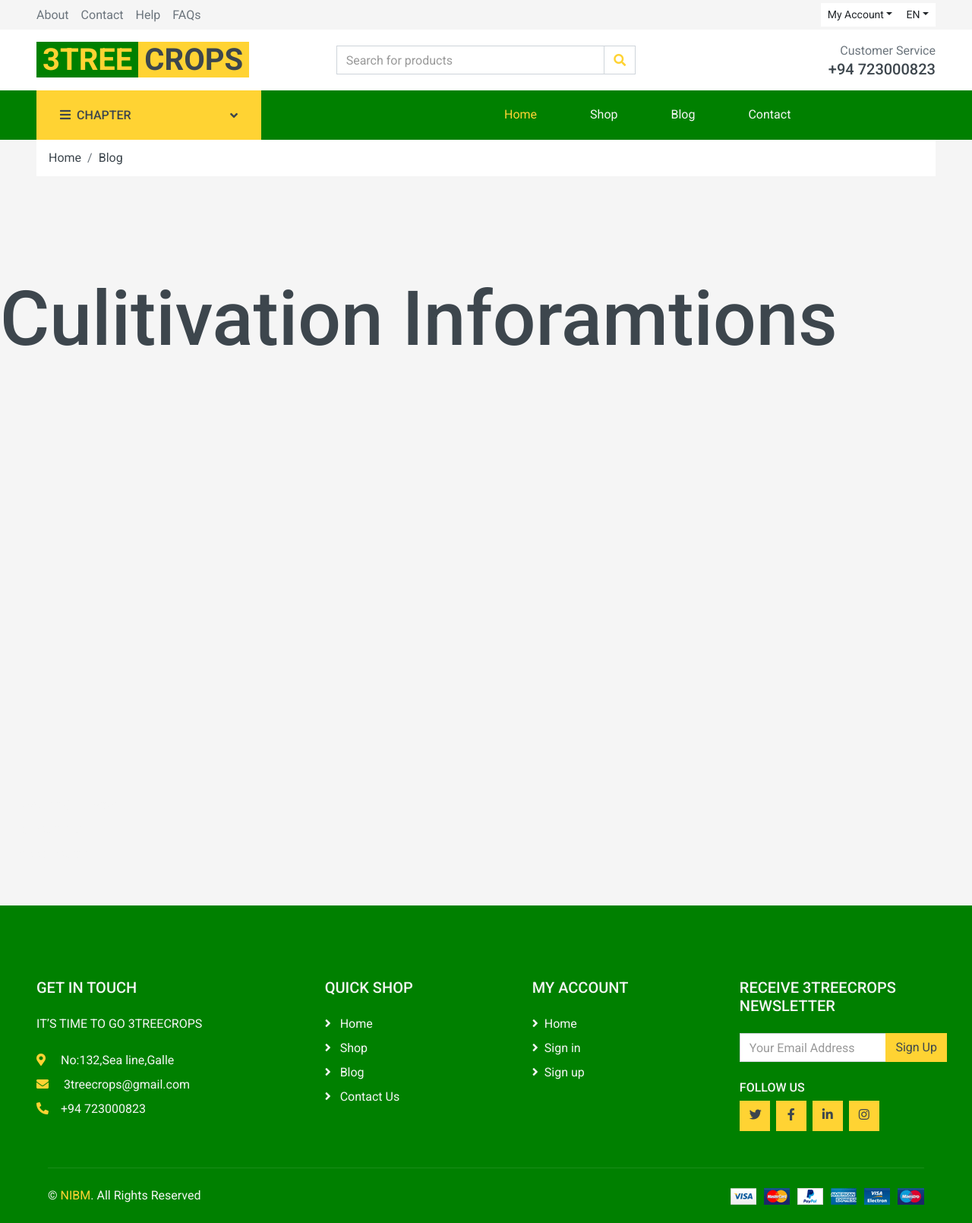
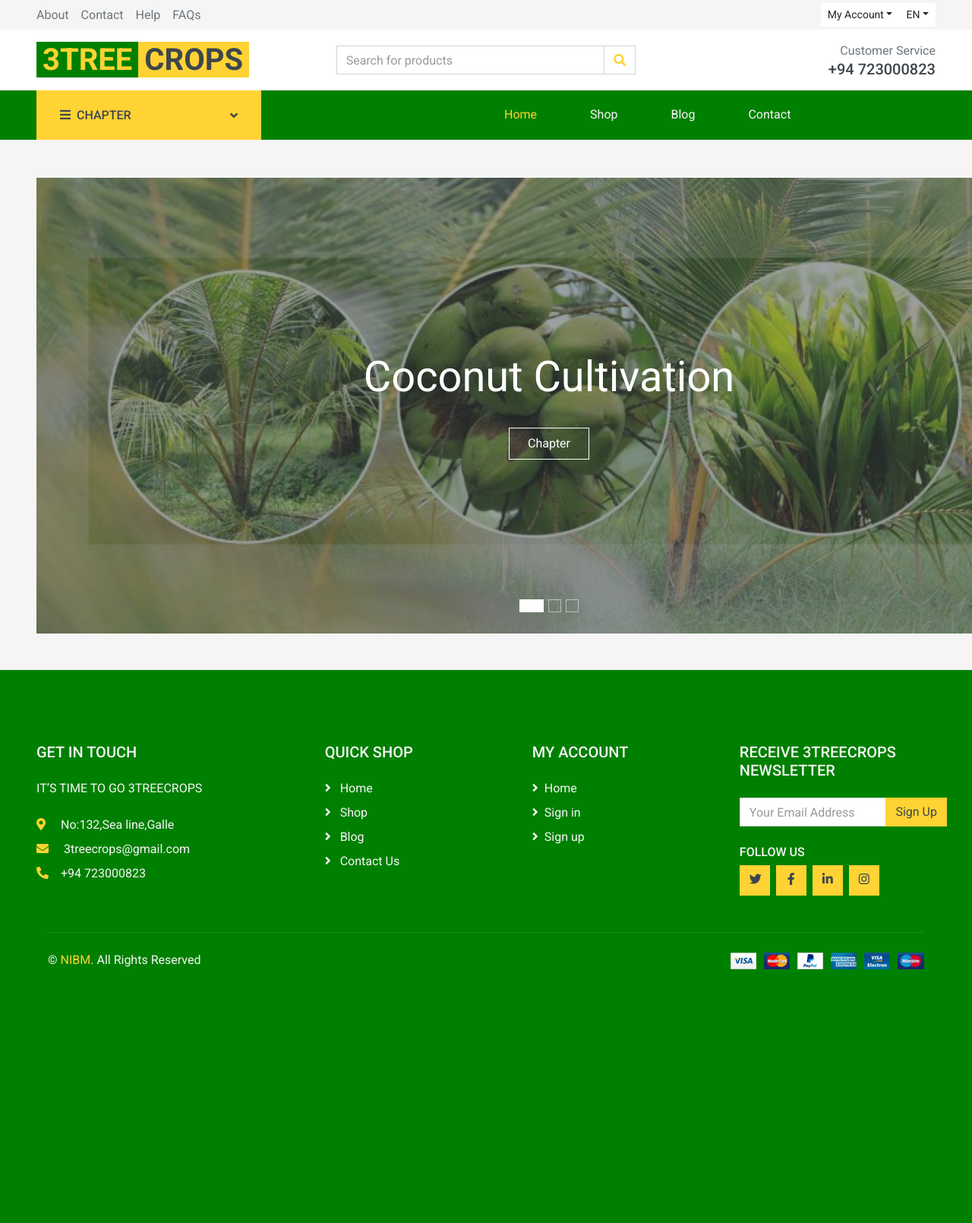
Before and after one commit to Tashinimonasha/3TreeCrops, a PHP site: page /pp/Blog.html in a window 1280 px wide; the page is wider, and only the part inside the window is pictured. Shown: that part at 76% size. After the commit the page ends 1276 px from the top of that part, so only its background shows below. Run offline with PHP 8.4, Linux system fonts and the light colour scheme; some libraries are stand-ins or nearby versions.

Commit message:
Blog
blog changes

```diff
--- a/Blog.html
+++ b/Blog.html
@@ -138,29 +138,57 @@
         </div>
     </div>
     <!-- Navbar End -->
+    <!-- Carousel Start -->
+    <div class="container-fluid mb-3" >
+        <div class="row px-xl-5" >
+            <div class="col-lg-17">
+                <div  id="header-carousel" class="carousel slide carousel-fade mb-30 mb-lg-0" data-ride="carousel">
+                    <ol class="carousel-indicators">
+                        <li data-target="#header-carousel" data-slide-to="0" class="active"></li>
+                        <li data-target="#header-carousel" data-slide-to="1"></li>
+                        <li data-target="#header-carousel" data-slide-to="2"></li>
+                    </ol>
+                    <div class="carousel-inner "style="width:1350px;margin-top: 50px;">
+                        <div class="carousel-item position-relative active " style="height:600px;">
+                            <img class="position-absolute w-100 h-100" src="img/30.jpg" style="object-fit: cover;">
+                            <div class="carousel-caption d-flex flex-column align-items-center justify-content-center">
+                                <div class="p-3" >
+                                    <h1 class="display-4 text-white mb-3 animate__animated animate__fadeInDown">  Coconut Cultivation</h1>
+                                    <p class="mx-md-5 px-5 animate__animated animate__bounceIn"> </p>
+                                    <a class="btn btn-outline-light py-2 px-4 mt-3 animate__animated animate__fadeInUp" href="Coconut Cultivation.html">Chapter</a>
+                                </div>
+                            </div>
+                        </div>
+                        <div class="carousel-item position-relative" style="height:600px;">
+                            <img class="position-absolute w-100 h-100" src="img/02.jpg" style="object-fit: cover;">
+                            <div class="carousel-caption d-flex flex-column align-items-center justify-content-center">
+                                <div class="p-3" >
+                                    <h1 class="display-4 text-white mb-3 animate__animated animate__fadeInDown"> Tea Cultivation</h1>
+                                    <p class="mx-md-5 px-5 animate__animated animate__bounceIn"> </p>
+                                    <a class="btn btn-outline-light py-2 px-4 mt-3 animate__animated animate__fadeInUp" href="Tea Cultivation.html">Chapter</a>
+                                </div>
+                            </div>
+                        </div>
+                        <div class="carousel-item position-relative" style="height: 600px;">
+                            <img class="position-absolute w-100 h-100" src="img/01.jpg" style="object-fit: cover;">
+                            <div class="carousel-caption d-flex flex-column align-items-center justify-content-center">
+                                <div class="p-3" >
+                                    <h1 class="display-4 text-white mb-3 animate__animated animate__fadeInDown"> Rubber Cultivation</h1>
+                                    <p class="mx-md-5 px-5 animate__animated animate__bounceIn"> </p>
+                                    <a class="btn btn-outline-light py-2 px-4 mt-3 animate__animated animate__fadeInUp" href="Rubber Cultivation.html">Chapter</a>
+                                </div>
+                            </div>
+                        </div>
+                    </div>
+                </div>
+            </div>
+
+        </div>
+    </div>
+    <!-- Carousel End -->
 
 
 
-    <!-- Breadcrumb Start -->
-    <div class="container-fluid">
-        <div class="row px-xl-5">
-            <div class="col-12">
-                <nav class="breadcrumb bg-light mb-30">
-                    <a class="breadcrumb-item text-dark" href="#">Home</a>
-                    <a class="breadcrumb-item text-dark" href="#">Blog</a>
-
-                </nav>
-            </div>
-        </div>
-    </div>
-    <!-- Breadcrumb End -->
-<div class="main">
-    <div class="intro1" style="border: 1px ; width: 100%; height: 800px;"><br><p><br><br><br> </p><p><h1 style="font-size:100px;" >Culitivation Inforamtions<br></h1></p><p></p> </div>
-      <div class="d-flex flex-column justify-content-start">
-                            <a class="text-secondary mb-2" href="Coconut Cultivation.html"><i class="fa fa-angle-right mr-2"></i>  Coconut Cultivation</a>
-                            <a class="text-secondary mb-2" href="Tea Cultivation.php"><i class="fa fa-angle-right mr-2"></i>    Tea Cultivation</a>
-                            <a class="text-secondary mb-2" href="Rubber Cultivation.html"><i class="fa fa-angle-right mr-2"></i>    Rubber Cultivation</a>
-                           </div>
 
     <!-- Footer Start -->
    <div class="container-fluid navic text-secondary mt-5 pt-5">
--- a/blogg/Coconut Cultivation.html
+++ b/blogg/Coconut Cultivation.html
@@ -124,9 +124,9 @@
 
 
                         </div>
-                       <a href="Coconut_Peat_Products.php" class="nav-item nav-link">Coconut Cultivation</a>
-                        <a href="Coconut_Ekal_Products.php" class="nav-item nav-link">Tea Cultivation</a>
-                        <a href="Coconut_Water_Products.php" class="nav-item nav-link">Rubber Cultivation</a>
+                       <a href="Coconut.php" class="nav-item nav-link">Coconut Cultivation</a>
+                        <a href="Tea.php" class="nav-item nav-link">Tea Cultivation</a>
+                        <a href="Rubber.php" class="nav-item nav-link">Rubber Cultivation</a>
 
                     </div>
                 </nav>
--- a/blogg/Rubber Cultivation.html
+++ b/blogg/Rubber Cultivation.html
@@ -122,9 +122,9 @@
 
 
                         </div>
-                       <a href="Coconut_Peat_Products.php" class="nav-item nav-link">Coconut Cultivation</a>
-                        <a href="Coconut_Ekal_Products.php" class="nav-item nav-link">Tea Cultivation</a>
-                        <a href="Coconut_Water_Products.php" class="nav-item nav-link">Rubber Cultivation</a>
+                       <a href="Coconut.php" class="nav-item nav-link">Coconut Cultivation</a>
+                        <a href="Tea.php" class="nav-item nav-link">Tea Cultivation</a>
+                        <a href="Rubber.php" class="nav-item nav-link">Rubber Cultivation</a>
 
                     </div>
                 </nav>
--- a/blogg/Tea Cultivation.html
+++ b/blogg/Tea Cultivation.html
@@ -122,9 +122,9 @@
 
 
                         </div>
-                       <a href="Coconut_Peat_Products.php" class="nav-item nav-link">Coconut Cultivation</a>
-                        <a href="Coconut_Ekal_Products.php" class="nav-item nav-link">Tea Cultivation</a>
-                        <a href="Coconut_Water_Products.php" class="nav-item nav-link">Rubber Cultivation</a>
+                       <a href="Coconut.php" class="nav-item nav-link">Coconut Cultivation</a>
+                        <a href="Tea.php" class="nav-item nav-link">Tea Cultivation</a>
+                        <a href="Rubber.php" class="nav-item nav-link">Rubber Cultivation</a>
 
                     </div>
                 </nav>
--- a/categories/coconut.php
+++ b/categories/coconut.php
@@ -10,7 +10,7 @@
    $user_id = '';
 };
 
-include 'components/add_cart.php';
+
 ?>
 
 
```
Also changed, not shown: img/0.jpg (added), img/00.jpg (added), img/003.jpg (added), img/01.jpg (added), img/02.jpg (added), img/03.jpg (added), img/30.jpg (added), img/33.jpg (added).
